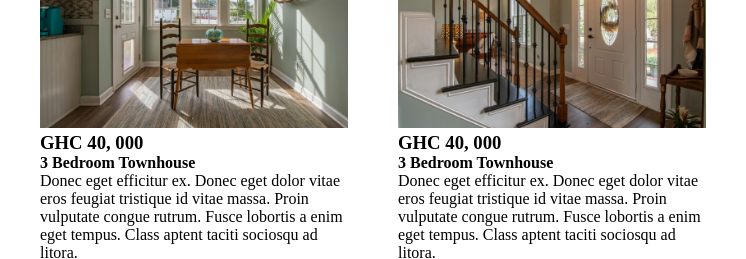
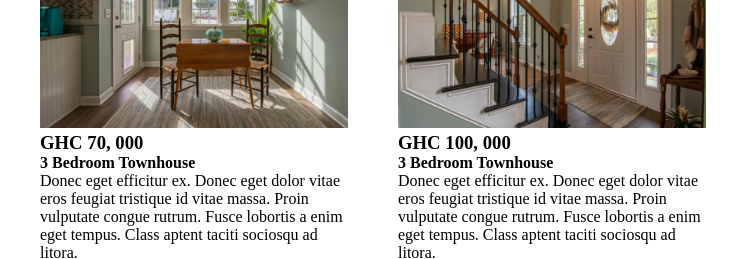
Before and after one commit to Rob-bie-dot/real_estate_landing_page, a plain HTML site: page index.html in a window 1280 px wide. Shown: the part 1860-2119 px from the top of the page, 446-1192 px from the left. Drawn offline with Linux system fonts and the light colour scheme.

Commit message:
added changes to real estate

```diff
--- a/css/styles.css
+++ b/css/styles.css
@@ -129,7 +129,6 @@ input {
 
 
 
-
 .home h1 {
     text-align: center;
     font-size: 50px;
--- a/index.html
+++ b/index.html
@@ -94,7 +94,7 @@
 
                     <div class="home-item">
                         <img src="./assets/images/image 6.jpg" alt="image">
-                        <h3>GHC 40, 000</h3>
+                        <h3>GHC 70, 000</h3>
                         <h4>3 Bedroom Townhouse</h4>
                         <p>Donec eget efficitur ex. Donec eget dolor vitae eros feugiat tristique id vitae massa. Proin
                             vulputate congue rutrum. Fusce lobortis a enim eget tempus. Class aptent taciti sociosqu ad
@@ -103,7 +103,7 @@
 
                     <div class="home-item">
                         <img src="./assets/images/image 7.jpg" alt="image">
-                        <h3>GHC 40, 000</h3>
+                        <h3>GHC 100, 000</h3>
                         <h4>3 Bedroom Townhouse</h4>
                         <p>Donec eget efficitur ex. Donec eget dolor vitae eros feugiat tristique id vitae massa. Proin
                             vulputate congue rutrum. Fusce lobortis a enim eget tempus. Class aptent taciti sociosqu ad
```
